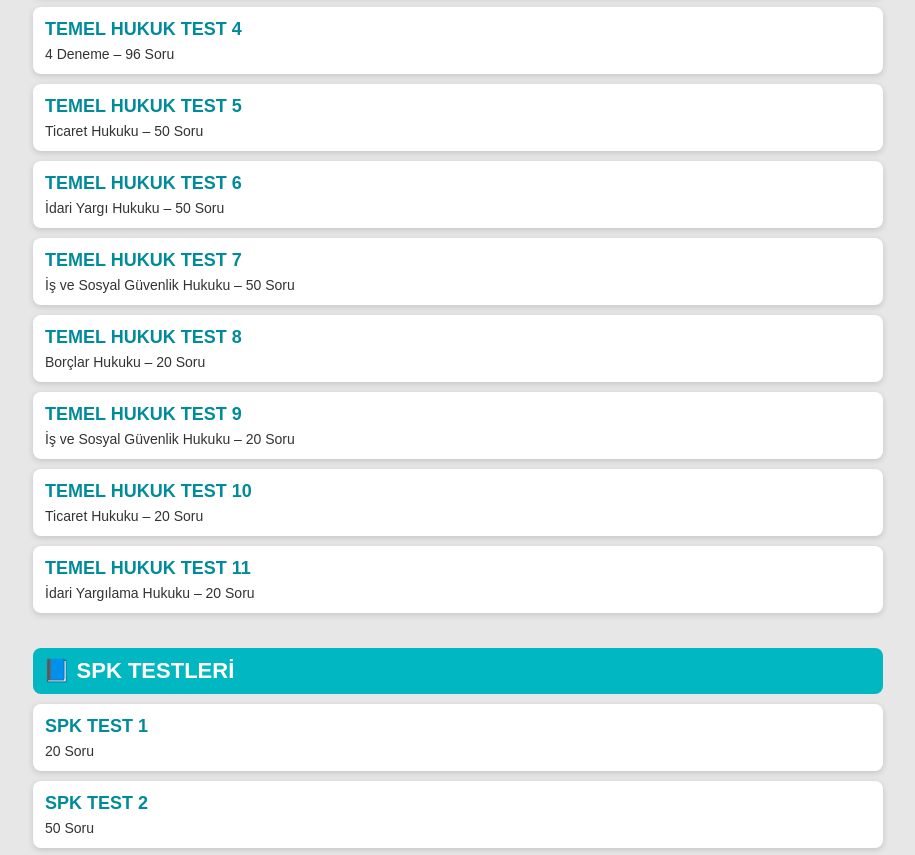
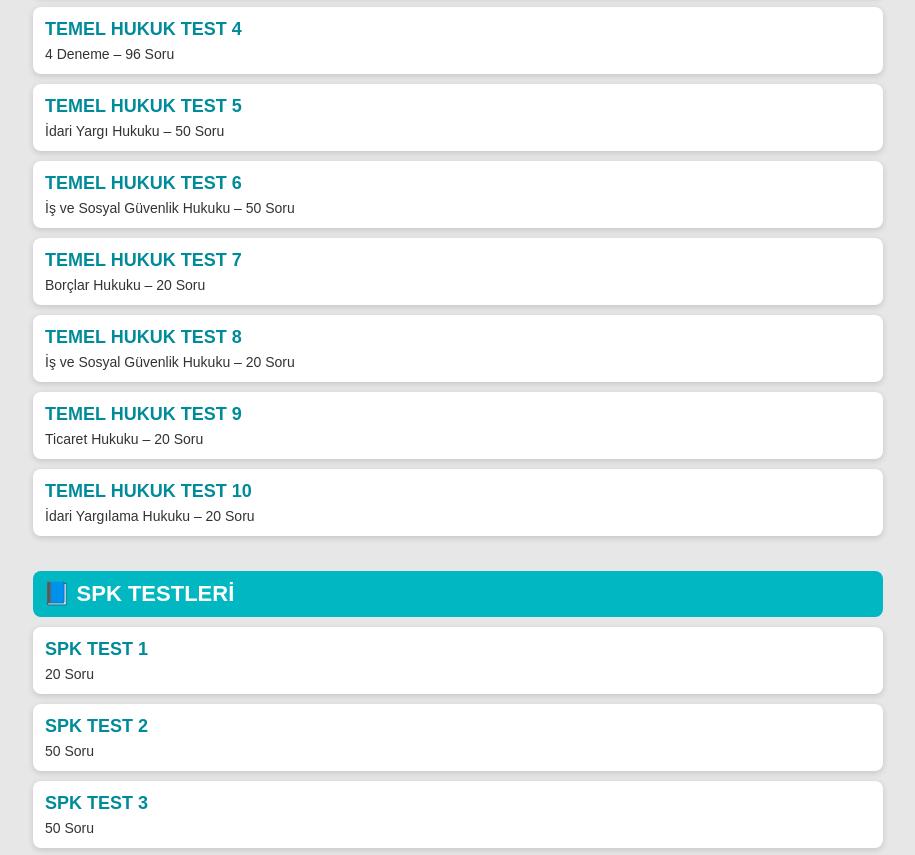
Before and after one commit to onur0618/test-linklerii, a plain HTML site: page index.html in a window 1280 px wide. Shown: the part 1692-2547 px from the top of the page, without its empty margins (182-1097 px from the left). Drawn offline with Linux system fonts and the light colour scheme.

Commit message:
Update index.html

```diff
--- a/index.html
+++ b/index.html
@@ -249,13 +249,12 @@
 <div class="card"><a href="https://gemini.google.com/share/10bd151acbb4">TEMEL HUKUK TEST 2</a><p>30 Soru</p></div>
 <div class="card"><a href="https://gemini.google.com/share/11c67addb259">TEMEL HUKUK TEST 3</a><p>50 Soru</p></div>
 <div class="card"><a href="https://gemini.google.com/share/14b146f5db2f">TEMEL HUKUK TEST 4</a><p>4 Deneme – 96 Soru</p></div>
-<div class="card"><a href="https://gemini.google.com/share/6ff6064fb562">TEMEL HUKUK TEST 5</a><p>Ticaret Hukuku – 50 Soru</p></div>
-<div class="card"><a href="https://gemini.google.com/share/a10c26f7f2e6">TEMEL HUKUK TEST 6</a><p>İdari Yargı Hukuku – 50 Soru</p></div>
-<div class="card"><a href="https://gemini.google.com/share/1230ecfcfe9e">TEMEL HUKUK TEST 7</a><p>İş ve Sosyal Güvenlik Hukuku – 50 Soru</p></div>
-<div class="card"><a href="https://gemini.google.com/share/e5a29305574a">TEMEL HUKUK TEST 8</a><p>Borçlar Hukuku – 20 Soru</p></div>
-<div class="card"><a href="https://gemini.google.com/share/b246f23f5e2e">TEMEL HUKUK TEST 9</a><p>İş ve Sosyal Güvenlik Hukuku – 20 Soru</p></div>
-<div class="card"><a href="https://gemini.google.com/share/8e8fcce29ded">TEMEL HUKUK TEST 10</a><p>Ticaret Hukuku – 20 Soru</p></div>
-<div class="card"><a href="https://gemini.google.com/share/6959415aa2b8">TEMEL HUKUK TEST 11</a><p>İdari Yargılama Hukuku – 20 Soru</p></div>
+<div class="card"><a href="https://gemini.google.com/share/a10c26f7f2e6">TEMEL HUKUK TEST 5</a><p>İdari Yargı Hukuku – 50 Soru</p></div>
+<div class="card"><a href="https://gemini.google.com/share/1230ecfcfe9e">TEMEL HUKUK TEST 6</a><p>İş ve Sosyal Güvenlik Hukuku – 50 Soru</p></div>
+<div class="card"><a href="https://gemini.google.com/share/e5a29305574a">TEMEL HUKUK TEST 7</a><p>Borçlar Hukuku – 20 Soru</p></div>
+<div class="card"><a href="https://gemini.google.com/share/b246f23f5e2e">TEMEL HUKUK TEST 8</a><p>İş ve Sosyal Güvenlik Hukuku – 20 Soru</p></div>
+<div class="card"><a href="https://gemini.google.com/share/8e8fcce29ded">TEMEL HUKUK TEST 9</a><p>Ticaret Hukuku – 20 Soru</p></div>
+<div class="card"><a href="https://gemini.google.com/share/6959415aa2b8">TEMEL HUKUK TEST 10</a><p>İdari Yargılama Hukuku – 20 Soru</p></div>
 
 <!-- SPK -->
 <div id="spk" class="section-title">📘 SPK TESTLERİ</div>
```
